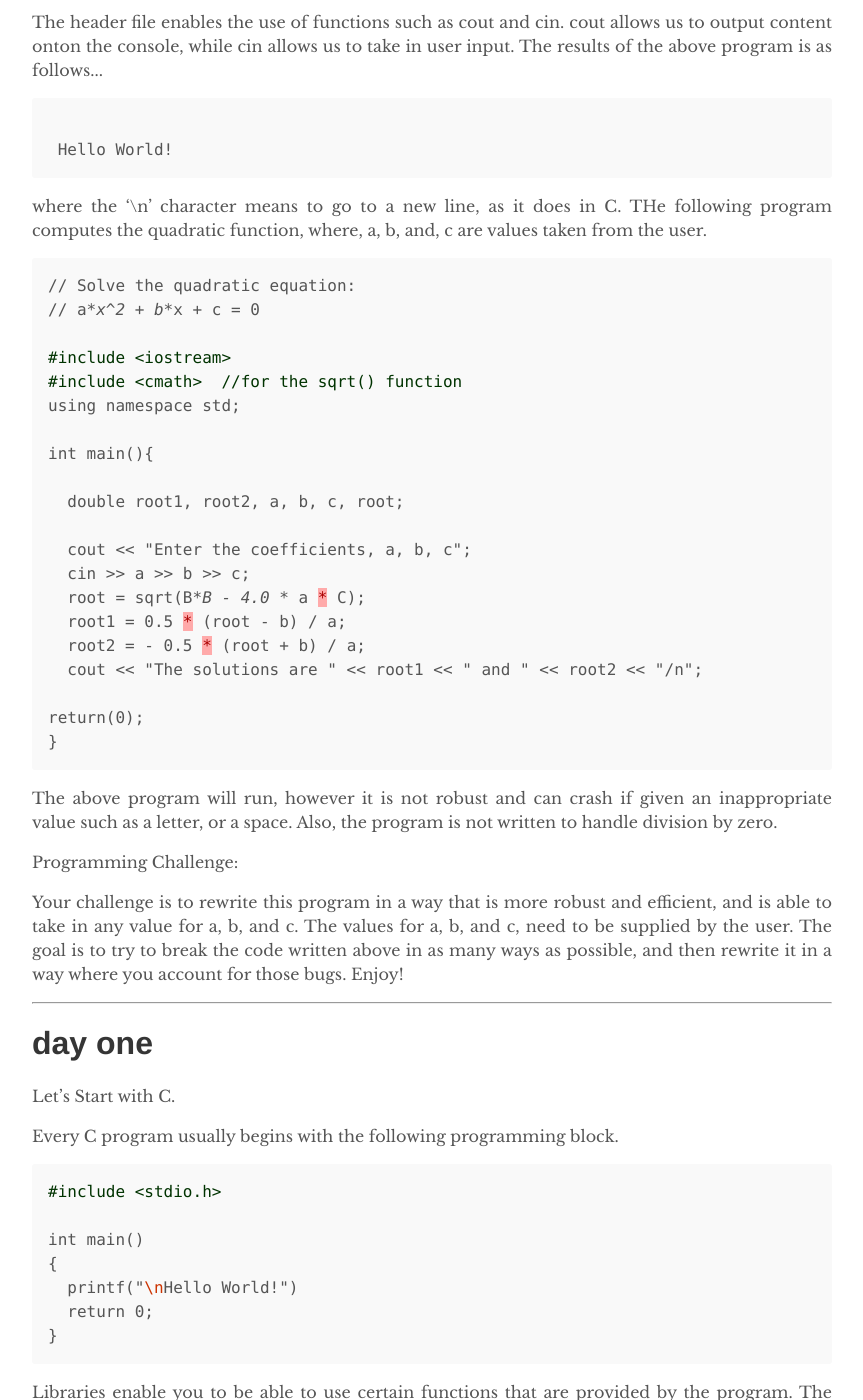
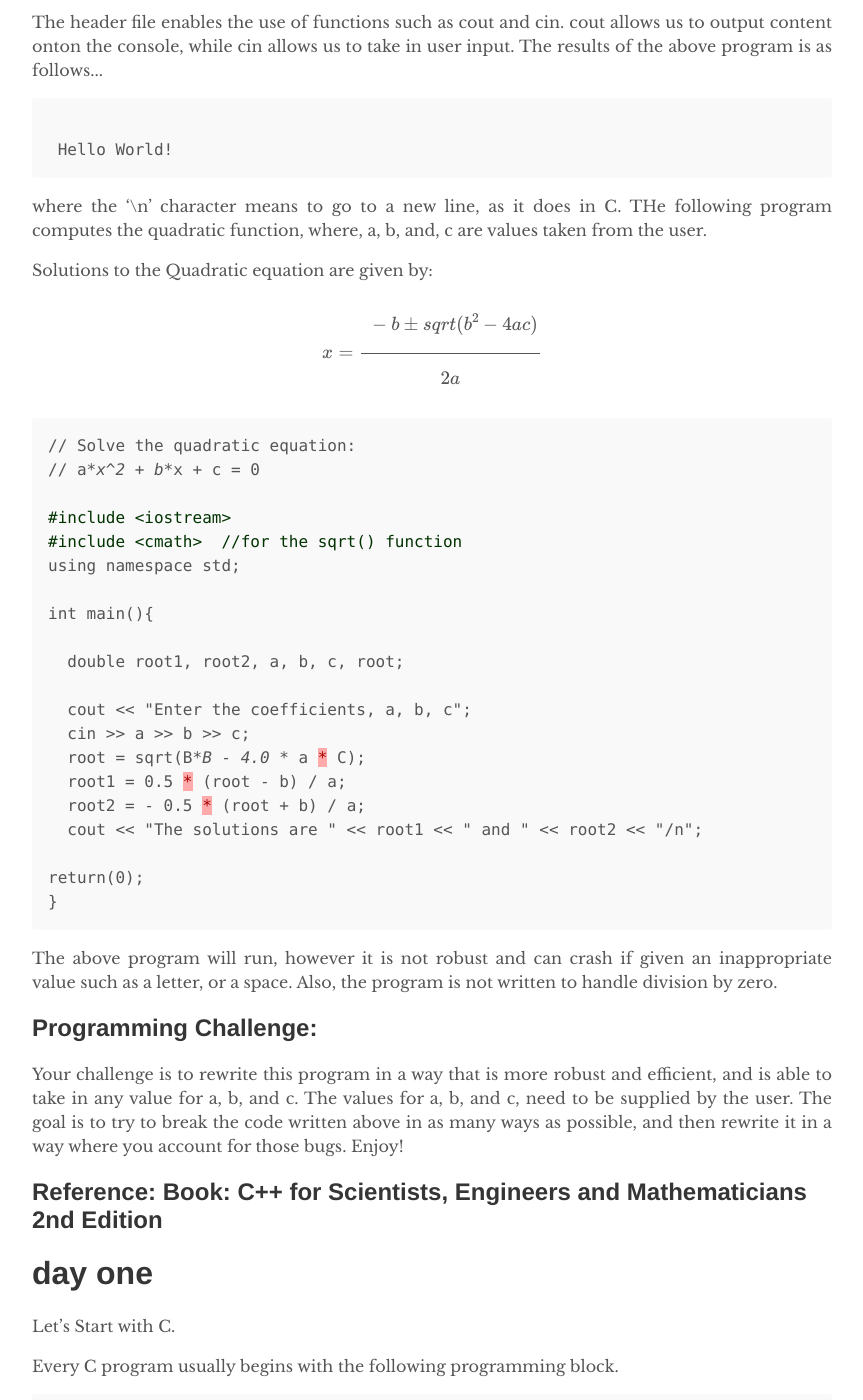
Before and after one commit to igweckay/code, a Jekyll site: the page built from ccplusplus.md, in a window 1280 px wide and 1400 px high, scrolled down 603 px. Shown: the whole window, without its empty margins (208-1071 px from the left). Built offline with Jekyll 4.4.1, drawn with Linux system fonts in a browser that asks for light colours; formulas are drawn with MathJax 3.

Commit message:
added content to days 2 c++

```diff
--- a/ccplusplus.md
+++ b/ccplusplus.md
@@ -29,6 +29,10 @@ The header file <iostream> enables the use of functions such as cout and cin. co
 where the '\n' character means to go to a new line, as it does in C.
 THe following program computes the quadratic function, where, a, b, and, c are values taken from the user.
 
+Solutions to the Quadratic equation are given by:
+
+$$x = \frac{\displaystyle\ -b \pm sqrt({b^2 - 4ac})}{2a}$$
+
 {% highlight markdown %}
 // Solve the quadratic equation:
 // a*x^2 + b*x + c = 0
@@ -55,12 +59,12 @@ return(0);
 
 The above program will run, however it is not robust and can crash if given an inappropriate value such as a letter, or a space. Also, the program is not written to handle division by zero.
 
-Programming Challenge:
+## Programming Challenge:
 
 Your challenge is to rewrite this program in a way that is more robust and efficient, and is able to take in any value for a, b, and c. The values for a, b, and c, need to be supplied by the user. The goal is to try to break the code written above in as many ways as possible, and then rewrite it in a way where you account for those bugs. Enjoy!
 
 
-
+Reference: Book: C++ for Scientists, Engineers and Mathematicians 2nd Edition
 --------------------------------------------------------------------------------
 <h1>day one</h1>
 
```
Also changed, not shown: _posts/2018-04-29-day-two-ccplusplus.md (+5 -3 lines), Gemfile.lock, 12 other files.
